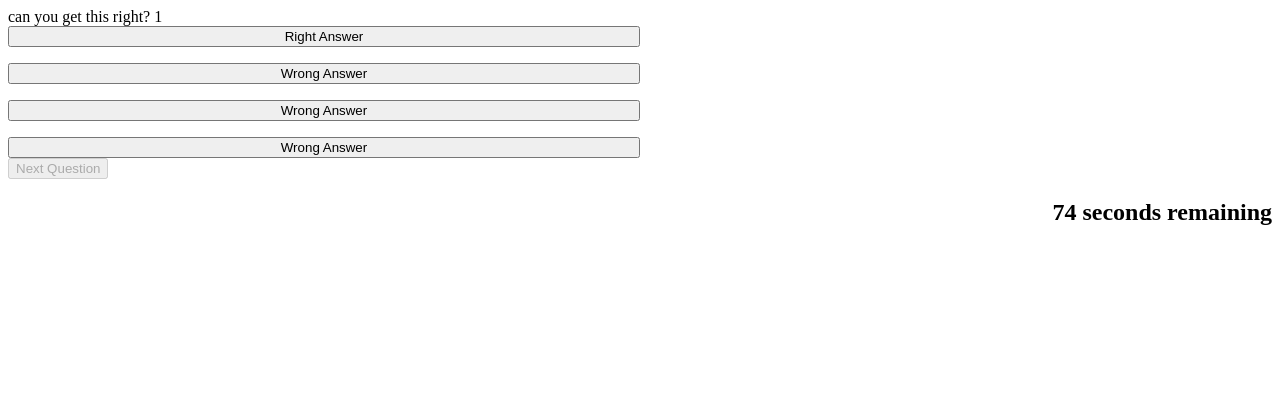
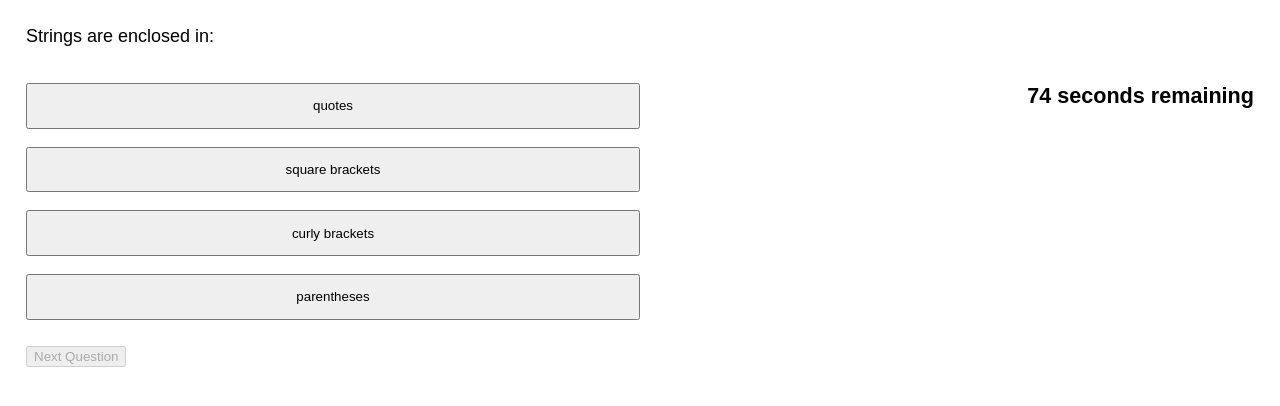
Before and after one commit to peterw712/coding-quiz, a plain HTML site: page index.html in a window 1280 px wide. Both pictures are taken after a click on the button "Start". Drawn offline with Linux system fonts and the light colour scheme.

Commit message:
formatting

```diff
--- a/assets/css/style.css
+++ b/assets/css/style.css
@@ -1,8 +1,39 @@
-.container #countdown {text-align: right;}
+body {padding: 1em;
+font-size: large;
+font-family: Arial, Helvetica, sans-serif;}
+
+.container #countdown {text-align: right;
+    font-size: larger;
+vertical-align: text-top;}
 
 .quiz-buttons {
     display: flex;
     width: 50%;
     flex-direction: column;
     row-gap: 1em;
+    padding-top: 1em;
 }
+
+#wrong-answer1,
+#wrong-answer2,
+#wrong-answer3,
+#right-answer {
+    padding-top: 1em;
+    padding-bottom: 1em;
+}
+
+.container2 {
+    display: flex;
+    flex-direction: row-reverse;
+    justify-content: space-between;
+}
+
+#next-question {margin-top: 2em;}
+
+#question {margin-bottom: 1em;}
+
+#score1 {font-size: large;}
+
+#score2 {font-size: large;}
+
+#result {padding-top: 1em;}
--- a/assets/js/script.js
+++ b/assets/js/script.js
@@ -10,15 +10,16 @@ var question = document.getElementById('question');
 var result = document.getElementById('result')
 var score1 = document.getElementById('score1')
 var score2 = document.getElementById('score2')
-score2.style.display = "none"
+score2.style.display = 'none'
 
 // only display start button on load
-question.style.display = "none"
-wrongBtn1.style.display = "none"
-wrongBtn2.style.display = "none"
-wrongBtn3.style.display = "none"
-rightBtn.style.display = "none"
-nextBtn.style.display = "none"
+question.style.display = 'none'
+wrongBtn1.style.display = 'none'
+wrongBtn2.style.display = 'none'
+wrongBtn3.style.display = 'none'
+rightBtn.style.display = 'none'
+nextBtn.style.display = 'none'
+document.getElementById('try-again').style.display = 'none'
 // next button starts out disabled for first question
 nextBtn.disabled = true
 
@@ -59,12 +60,12 @@ function countdown() {
   }
 
  // arrays for possible answers for each question
-  var wrongAnswers1 = ['1a', '2a', '3a', '4a']
-  var wrongAnswers2 = ['1b', '2b', '3b', '4b']
-  var wrongAnswers3 = ['1c', '2c', '3c', '4c']
-  var rightAnswers = ['correct1', 'correct2', 'correct3', 'correct4']
+  var wrongAnswers1 = ['booleans', 'square brackets', 'booleans', 'terminal / bash']
+  var wrongAnswers2 = ['numbers', 'curly brackets', 'numbers', 'for loops']
+  var wrongAnswers3 = ['strings', 'quotes', 'strings', 'JavaScript']
+  var rightAnswers = ['alerts', 'parentheses', 'all of these choices', 'console log']
 // array for questions
-  var questions = ['can you get this right? 1', 'can you get this right? 2', 'can you get this right? 3', 'can you get this right? 4']
+  var questions = ['Commonly used data types DO NOT include:', 'The condition in an if / else statement is enclosed within ____.', 'Arrays in Javascript can be used to store ____.', 'A very useful tool used during debugging is:']
 // randomize choice order
   function randomizeOrder() {
     var randomOrder = (Math.floor(Math.random() * 8));
@@ -101,19 +102,22 @@ function countdown() {
         nextBtn.style.display = 'none';
         result.style.display = 'none'
         timerEl.style.display = 'none'
+        document.getElementById('try-again').style.display = 'block'
 
         if (timeLeft > 0) {
-            score1.innerHTML = timeLeft.toString();
+            score1.innerHTML = 'Your score is: ' + (timeLeft.toString());
+            localStorage.setItem('score1', timeLeft);
             }
             else {
-                score1.innerHTML = '0'
+                score1.innerHTML = 'Your score is: ' + '0';
+                localStorage.setItem('score1', 0);
             }
-            localStorage.setItem('score1', timeLeft);
+
             score2.style.display = "block"
         }
     }
 
-score2.innerHTML = localStorage.getItem('score1');
+score2.innerHTML = 'Your previous score is: ' + localStorage.getItem('score1');
 localStorage.setItem('score2', score2.textContent);
 
 console.log(localStorage);
@@ -138,6 +142,7 @@ function startFunctions() {
     countdown();
     start();
     hideButton();
+    document.getElementById('instructions').style.display = 'none';
 }
 
 function wrongFunctions() {
--- a/index.html
+++ b/index.html
@@ -10,20 +10,29 @@
   </head>
   <body>
     <div class="container">
+    <div id="instructions">
+      <h2>Welcome to the Javascript Quiz!</h2>
+      <p>You have 75 seconds to answer 5 questions. <br> 15 seconds are subtracted for each wrong answer. <br> Press Start when you're ready.</p>
+    </div>
       <button id="start">Start</button>
-      <div id="question">can you get this right? 1</div>
+      <div id="question">Strings are enclosed in:</div>
+      <div class="container2">
+        <h2 id="countdown"></h2>
       <div class="quiz-buttons">
-        <button id="wrong-answer1">Wrong Answer</button>
-        <button id="wrong-answer2">Wrong Answer</button>
-        <button id="wrong-answer3">Wrong Answer</button>
-        <button id="right-answer">Right Answer</button>
-    </div>
+        <button id="wrong-answer1">curly brackets</button>
+        <button id="wrong-answer2">square brackets</button>
+        <button id="wrong-answer3">parentheses</button>
+        <button id="right-answer">quotes</button>
+      </div>
+      </div>
     <button id="next-question">Next Question</button>
+
       <div id="result"></div>
       <div id="score1"></div>
       <div id="score2"></div>
+      <div id="try-again">Reload the page to try again.</div>
 
-      <h2 id="countdown"></h2>
+
     </div>
     <script src="./assets/js/script.js"></script>
   </body>
```
